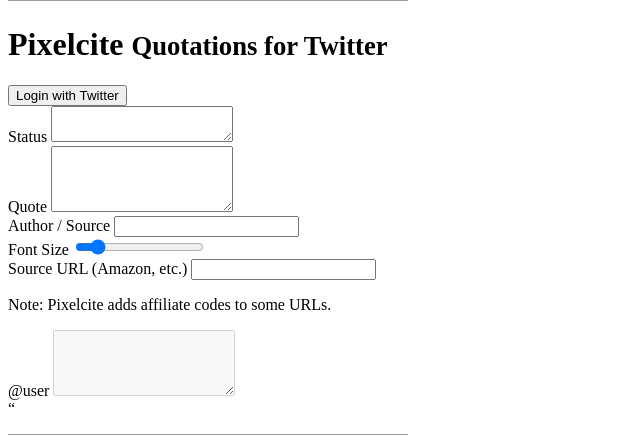
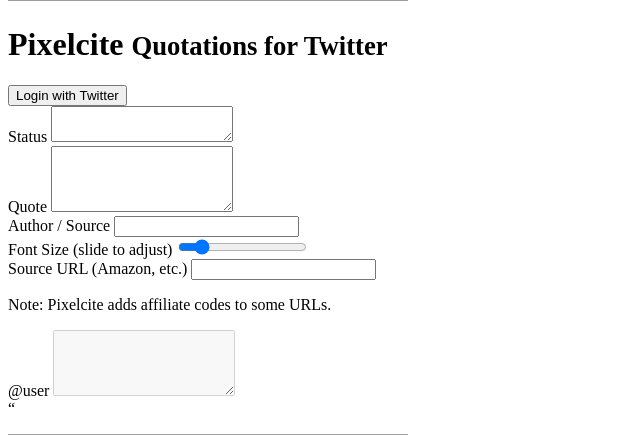
Before and after one commit to onyxfish/pixelcite, a Flask app: template templates/index.html in a window 1280 px wide. Shown: the part 307-742 px from the top of the page, without its empty margins (0-640 px from the left). Run offline with Flask 2, Linux system fonts and the light colour scheme; the template is opened without the code that fills it, so the values that code supplies are empty; grey boxes are pictures that could not be loaded.

Commit message:
Add slide to adjust note. #54

```diff
--- a/templates/index.html
+++ b/templates/index.html
@@ -39,7 +39,7 @@
                     <input id="source" name="source" class="form-control" />
                 </div>
                 <div class="form-group">
-                    <label for="fontsize">Font Size</label>
+                    <label for="fontsize">Font Size (slide to adjust)</label>
                     <input id="fontsize" name="fontsize" class="form-control"  type="range" min="18" max="120" value="32" />
                 </div>
                 <div class="form-group">
```
